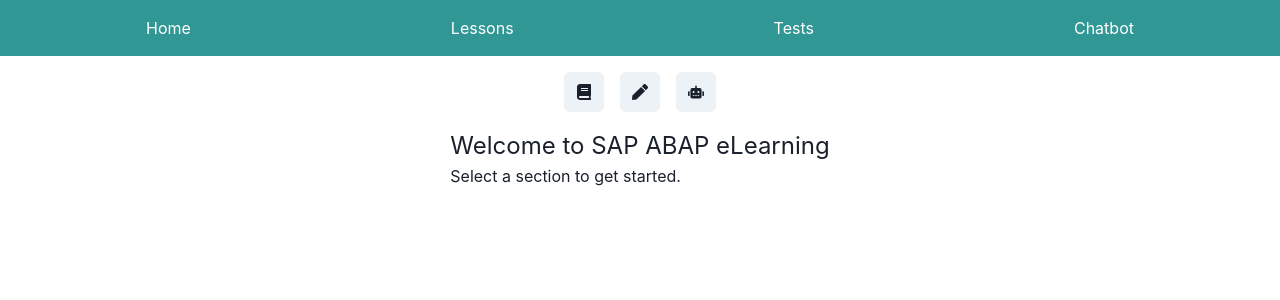
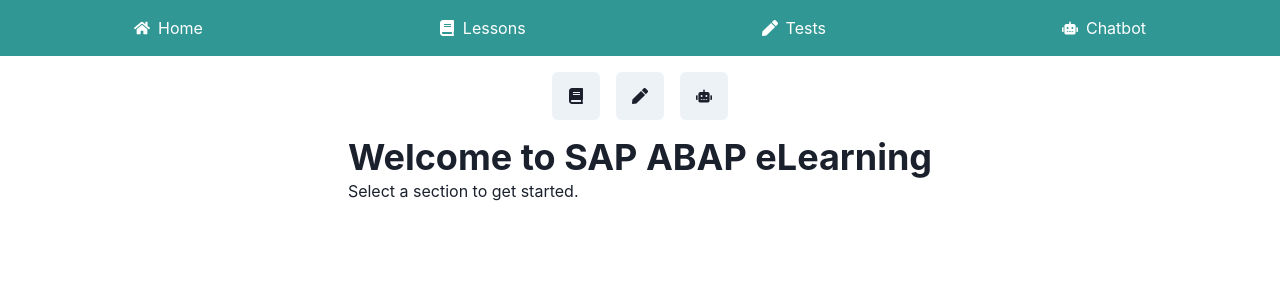
Before and after one commit to GPT-Engineer-App/abap-elearning-skeleton, a React (Vite) app: page / in a window 1280 px wide. Shown: the top 300 px of the page. Built offline with nearby package versions, Linux system fonts and the light colour scheme.

Commit message:
Enhanced the visual design by increasing icon sizes, improving color contrast, and using Chakra UI components more effectively. Updated the navigation bar and main page for better user experience.
Prompt: small symbols, poor interface, poor visual

```diff
--- a/src/components/NavBar.jsx
+++ b/src/components/NavBar.jsx
@@ -1,20 +1,21 @@
-import { Box, Flex, Link } from "@chakra-ui/react";
+import { Box, Flex, Link, Icon } from "@chakra-ui/react";
+import { FaHome, FaBook, FaPen, FaRobot } from "react-icons/fa";
 import { Link as RouterLink } from "react-router-dom";
 
 const NavBar = () => (
   <Box bg="teal.500" p={4}>
     <Flex justify="space-around">
-      <Link as={RouterLink} to="/" color="white">
-        Home
+      <Link as={RouterLink} to="/" color="white" display="flex" alignItems="center">
+        <Icon as={FaHome} mr={2} /> Home
       </Link>
-      <Link as={RouterLink} to="/lessons" color="white">
-        Lessons
+      <Link as={RouterLink} to="/lessons" color="white" display="flex" alignItems="center">
+        <Icon as={FaBook} mr={2} /> Lessons
       </Link>
-      <Link as={RouterLink} to="/tests" color="white">
-        Tests
+      <Link as={RouterLink} to="/tests" color="white" display="flex" alignItems="center">
+        <Icon as={FaPen} mr={2} /> Tests
       </Link>
-      <Link as={RouterLink} to="/chatbot" color="white">
-        Chatbot
+      <Link as={RouterLink} to="/chatbot" color="white" display="flex" alignItems="center">
+        <Icon as={FaRobot} mr={2} /> Chatbot
       </Link>
     </Flex>
   </Box>
--- a/src/pages/Index.jsx
+++ b/src/pages/Index.jsx
@@ -1,5 +1,5 @@
 import { useState, useEffect } from "react";
-import { Container, Box, VStack, HStack, Text, Button, IconButton, Input, useToast } from "@chakra-ui/react";
+import { Container, Box, VStack, HStack, Text, Button, IconButton, Input, useToast, Heading } from "@chakra-ui/react";
 import { FaBook, FaPen, FaRobot } from "react-icons/fa";
 
 const lessons = [
@@ -54,21 +54,25 @@ const Index = ({ page }) => {
     <Container maxW="container.md" p={4}>
       <VStack spacing={4}>
         <HStack spacing={4}>
-          <IconButton aria-label="Lessons" icon={<FaBook />} onClick={() => setCurrentPage("lessons")} />
-          <IconButton aria-label="Tests" icon={<FaPen />} onClick={() => setCurrentPage("tests")} />
-          <IconButton aria-label="Chatbot" icon={<FaRobot />} onClick={() => setCurrentPage("chatbot")} />
+          <IconButton aria-label="Lessons" icon={<FaBook />} onClick={() => setCurrentPage("lessons")} boxSize={12} />
+          <IconButton aria-label="Tests" icon={<FaPen />} onClick={() => setCurrentPage("tests")} boxSize={12} />
+          <IconButton aria-label="Chatbot" icon={<FaRobot />} onClick={() => setCurrentPage("chatbot")} boxSize={12} />
         </HStack>
 
         {currentPage === "home" && (
           <Box>
-            <Text fontSize="2xl">Welcome to SAP ABAP eLearning</Text>
+            <Heading as="h1" size="xl">
+              Welcome to SAP ABAP eLearning
+            </Heading>
             <Text>Select a section to get started.</Text>
           </Box>
         )}
 
         {currentPage === "lessons" && (
           <Box>
-            <Text fontSize="2xl">Lessons</Text>
+            <Heading as="h2" size="lg">
+              Lessons
+            </Heading>
             {lessons.map((lesson) => (
               <Button key={lesson.id} onClick={() => handleLessonClick(lesson)}>
                 {lesson.title}
@@ -80,14 +84,18 @@ const Index = ({ page }) => {
         {currentPage === "lesson" && selectedLesson && (
           <Box>
             <Button onClick={() => setCurrentPage("lessons")}>Back to Lessons</Button>
-            <Text fontSize="2xl">{selectedLesson.title}</Text>
+            <Heading as="h2" size="lg">
+              {selectedLesson.title}
+            </Heading>
             <Text>{selectedLesson.content}</Text>
           </Box>
         )}
 
         {currentPage === "tests" && (
           <Box>
-            <Text fontSize="2xl">Tests</Text>
+            <Heading as="h2" size="lg">
+              Tests
+            </Heading>
             {tests.map((test) => (
               <Button key={test.id} onClick={() => handleTestClick(test)}>
                 {test.title}
@@ -99,7 +107,9 @@ const Index = ({ page }) => {
         {currentPage === "test" && selectedTest && (
           <Box>
             <Button onClick={() => setCurrentPage("tests")}>Back to Tests</Button>
-            <Text fontSize="2xl">{selectedTest.title}</Text>
+            <Heading as="h2" size="lg">
+              {selectedTest.title}
+            </Heading>
             {selectedTest.questions.map((question, index) => (
               <Text key={index}>{question}</Text>
             ))}
@@ -108,7 +118,9 @@ const Index = ({ page }) => {
 
         {currentPage === "chatbot" && (
           <Box width="100%">
-            <Text fontSize="2xl">Chatbot</Text>
+            <Heading as="h2" size="lg">
+              Chatbot
+            </Heading>
             <VStack spacing={2} align="stretch">
               <Box height="300px" overflowY="auto" border="1px solid" borderColor="gray.200" p={2}>
                 {chatMessages.map((msg, index) => (
```
